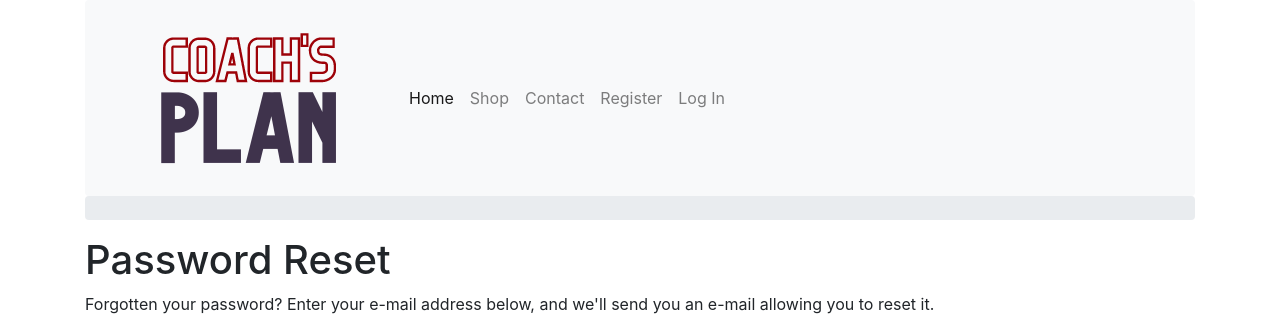
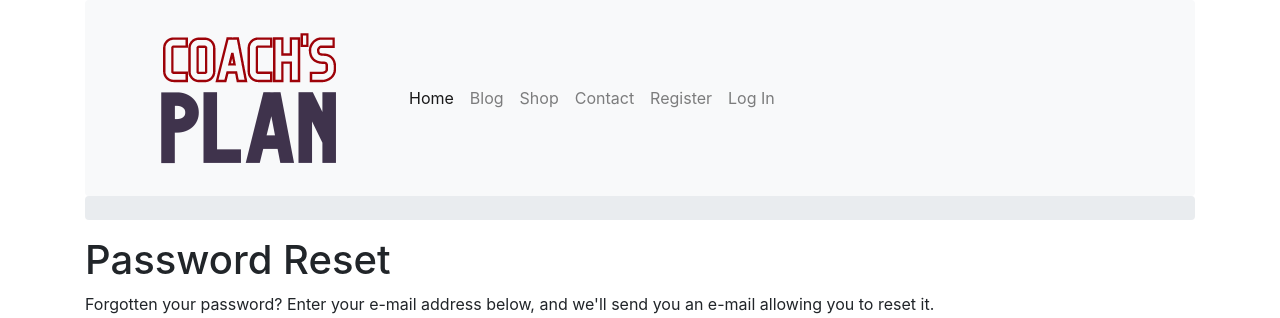
Before and after one commit to RonanMc99/coachs-plan, a Django app: page /accounts/password/reset/ in a window 1280 px wide. Shown: the top 318 px of the page. Run offline with Django 3.2, Linux system fonts and the light colour scheme; some libraries are stand-ins or nearby versions.

Commit message:
Updated navbar with Blog link

```diff
--- a/templates/navbar.html
+++ b/templates/navbar.html
@@ -17,6 +17,7 @@
             <li class="nav-item active">
                 <a class="nav-link" href="{% url 'pages:home' %}">Home</a>
             </li>
+            <li class="nav-item"><a class="nav-link" href="{% url 'blog:blog-list' %}">Blog</a></li>
             <li class="nav-item"><a class="nav-link" href="{% url 'plans:plans-list' %}">Shop</a></li>
             <li class="nav-item"><a class="nav-link" href="{% url 'pages:contact' %}">Contact</a></li>
             {% if request.user.is_authenticated %}
```
